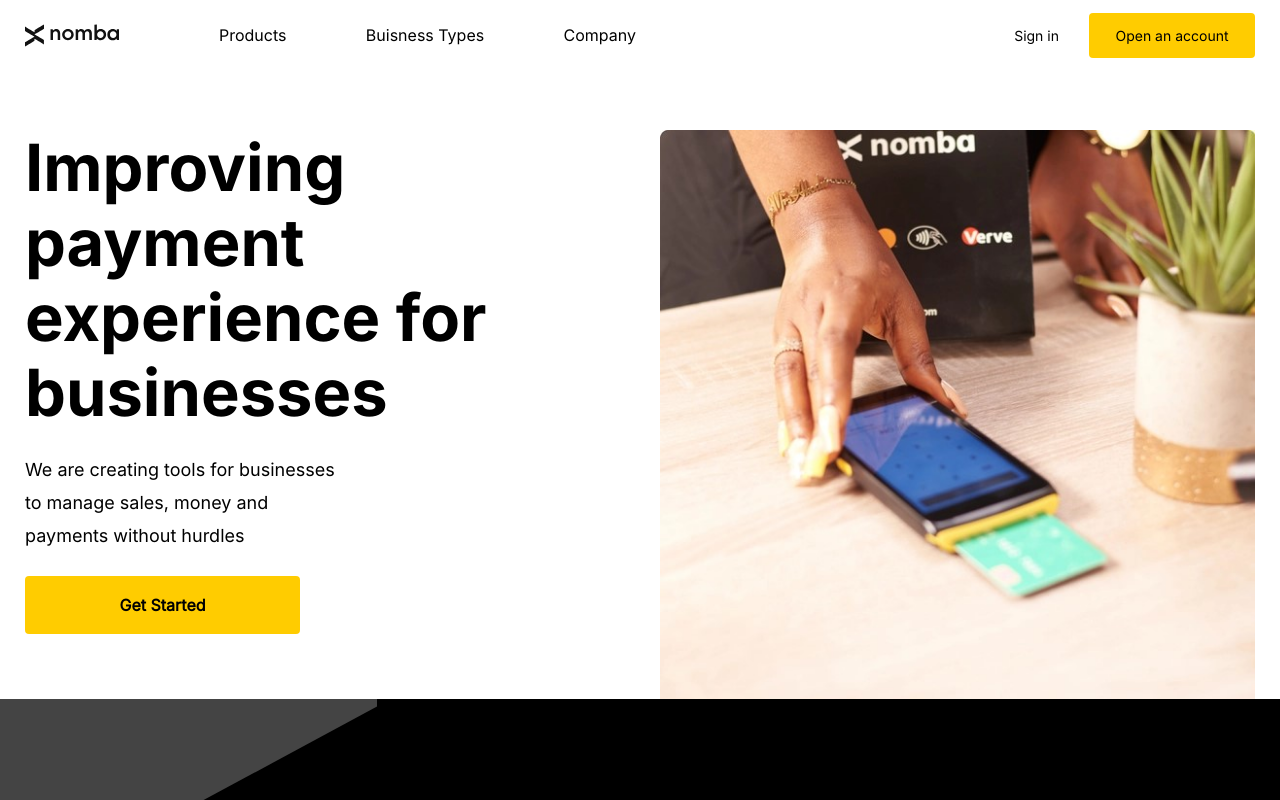
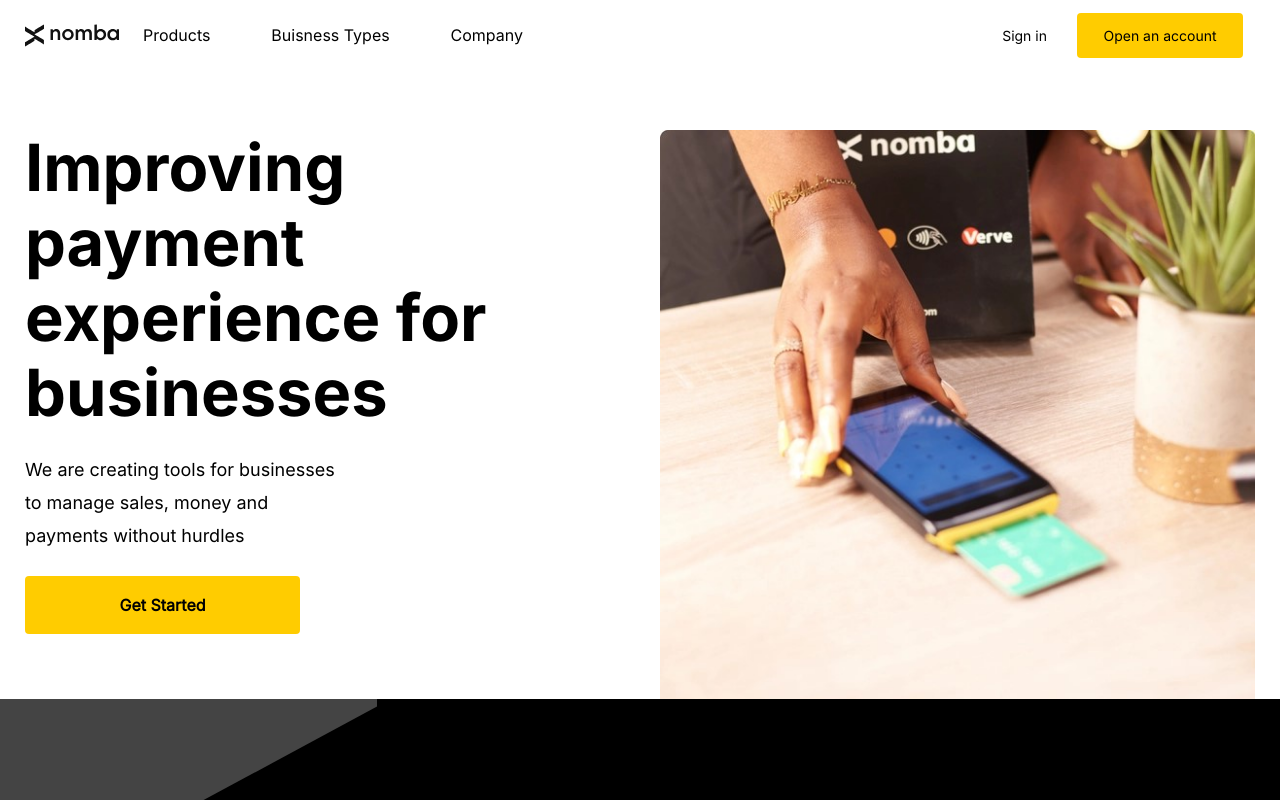
Before and after one commit to Maristina-Hub/nomba-task, a React (Create React App) app: page / in a window 1280 px wide. Shown: the top 800 px of the page. Built offline with nearby package versions, Linux system fonts and the light colour scheme; what tailwind-clip-path would draw is missing.

Commit message:
nomba task

```diff
--- a/public/index.html
+++ b/public/index.html
@@ -7,8 +7,7 @@
     <meta name="theme-color" content="#000000" />
     <meta
       name="description"
-      content="Web site created using create-react-app"
-    />
+      content="Web site created using create-react-app" />
     <link rel="apple-touch-icon" href="%PUBLIC_URL%/logo192.png" />
     <!--
       manifest.json provides metadata used when your web app is installed on a
@@ -39,5 +38,11 @@
       To begin the development, run `npm start` or `yarn start`.
       To create a production bundle, use `npm run build` or `yarn build`.
     -->
+    <script
+      type="module"
+      src="https://unpkg.com/ionicons@7.1.0/dist/ionicons/ionicons.esm.js"></script>
+    <script
+      nomodule
+      src="https://unpkg.com/ionicons@7.1.0/dist/ionicons/ionicons.js"></script>
   </body>
 </html>
--- a/src/components/NavBar/Navbar.jsx
+++ b/src/components/NavBar/Navbar.jsx
@@ -1,10 +1,12 @@
-import React from "react";
+import React, { useState } from "react";
 
 
 const Navbar = () => {
+  const [open, setOpen] = useState(false);
   return (
     <div className=" nav-body   ">
-      <div className="items-center  flex justify-start w-[900px] gap-[100px] ">
+
+      <div className="items-center flex justify-between w-full  ">
         <div className="flex  logo">
           <svg
             className="w-[94px] h-[41px]"
@@ -18,10 +20,15 @@ const Navbar = () => {
               fill="#121212"
             ></path>
           </svg>
+          <div onClick={() => setOpen(!open)} className="text-3xl absolute right-8 top-4 cursor-pointer md:hidden ">
+            <ion-icon name={open ? "close" : "menu"} ></ion-icon>
+          </div>
         </div>
-        <div className="flex items-center">
-          <ul className="list">
-            <div className="product  ">
+        <div className="md:flex md:items-center md:justify-between grid  grid-flow-col ">
+        <ul className={`list md:flex justify-between  h-[100vh] md:h-[auto]  absolute md:static bg-white md:z-auto z-[-1] left-0 md:w-[1130px] w-full mx-[24px] transition-all duration-500 ease-in ${open ? 'top-[4rem] opacity-100' : 'top-[-490px]'} md:opacity-100 opacity-0`}>
+
+           <div className="list-container md:p-0 md:m-0 p-3 m-6 grid  md:flex  w-[380px] md:justify-between md:h-auto h-[200px] md:gap-[10px] items-center">
+           <div className="product ">
               <div className="dropdown">
                 <ul className="dropdown-item ">
                   <li className="items ">
@@ -84,14 +91,11 @@ const Navbar = () => {
             <div className="">
               <li>Company</li>
             </div>
-          </ul>
-        </div>
-      </div>
-
-      <ul class="flex flex-col lg:flex-row mt-[74px] lg:mt-0 lg:mb-0 px-[25px] lg:px-0 md:mb-0 gap-[30px] mb-10 items-center menu-button-wrap">
-        <li class="mb-[17px] lg:mb-0">
+           </div>
+            <ul className="flex flex-start flex-col lg:flex-row md:mt-[74px] lg:mt-0 lg:mb-0 md:px-[25px]  py-[10px] md:py-0 lg:px-0 md:mb-0 md:gap-[30px] mb-10 mx-[30px] md:items-center  items-start  ">
+        <li className="mb-[17px] lg:mb-0 ">
           <a
-            class="text-[14px] leading-[22px] font-[500] "
+            className="text-[14px] leading-[22px] font-[500] "
             href="https://dashboard.nomba.com/auth/login"
             target="_blank"
             rel="noreferrer"
@@ -110,7 +114,17 @@ const Navbar = () => {
           </a>
         </li>
       </ul>
+
+          </ul>
+
+        </div>
+
+
+
+
+      </div>
     </div>
+
   );
 };
 
--- a/src/components/landingPage/LandingPage.jsx
+++ b/src/components/landingPage/LandingPage.jsx
@@ -11,9 +11,9 @@ const LandingPage = () => {
   return (
     <div>
       <Navbar />
-      <div className="xl:pt-[60px] lg:pt-[120px] sm:pt-[160px] pt-[120px] grid xl:grid-cols-2 gap-[40px] mb-[-50px] px-[25px]">
-        <div>
-          <h1 className="md:text-[65px] text-[37px] md:leading-[75px] leading-[44.4px] font-bold md:max-w-[655px] font-[inter-bold] ">
+      <div className="xl:pt-[60px] lg:pt-[120px] sm:pt-[70px]  grid xl:grid-cols-2 gap-[40px] mb-[-50px] px-[25px] ">
+        <div className="">
+          <h1 className="md:text-[65px] text-[37px] md:leading-[75px] leading-[44.4px] font-bold md:max-w-[655px] font-[inter-bold]   ">
             Improving payment experience for businesses
           </h1>
           <p className="md:text-[18px] text-[16px] md:leading-[32.8px] leading-[28.8px] md:max-w-[330px] my-6">
@@ -223,11 +223,7 @@ const LandingPage = () => {
                 alt="man"
                 className="w-[281px] h-[347.06px] block static"
               />
-              {/* <img
-                src=''
-                alt=""
-                className="w-[281px] h-[347.06px] block static"
-              /> */}
+
             </div>
           </div>
         </div>
--- a/src/index.css
+++ b/src/index.css
@@ -23,9 +23,9 @@
         @apply   text-[#03045E]  flex  justify-between px-[25px] py-[12.5px] sticky top-0 left-0 w-full z-[1] bg-white ;
         /* font-family: "Rubik-Regular"; */
       }
-      .list {
-        @apply flex justify-between w-[417px]
-      }
+      /* .list {
+        @apply w-[1000px]
+      } */
       .product {
         @apply  relative hover:visible ;
 
```
